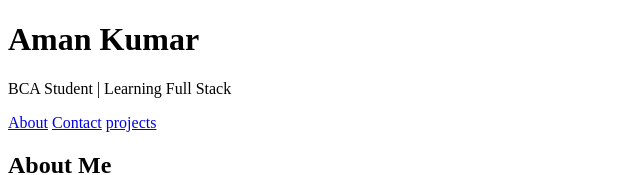
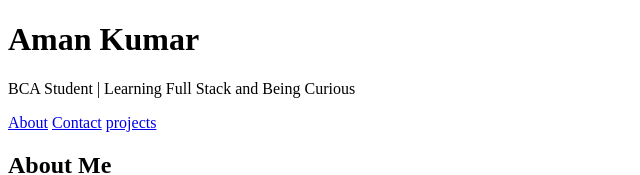
Before and after one commit to Aman-kumar-Dev01/Aman-first-html-project, a plain HTML site: page My portfoflio.html in a window 1280 px wide. Shown: the top 175 px of the page, without its empty margins (0-640 px from the left). Drawn offline with Linux system fonts and the light colour scheme.

Commit message:
change description

```diff
--- a/My portfoflio.html
+++ b/My portfoflio.html
@@ -13,7 +13,7 @@
             <header>
                 <h1>Aman Kumar</h1>
 
-                <p>BCA Student | Learning Full Stack</p>
+                <p>BCA Student | Learning Full Stack and Being Curious</p>
                 <nav>
                     <a href="#About">About</a>
                     <a href="#intro">Contact</a>
```
